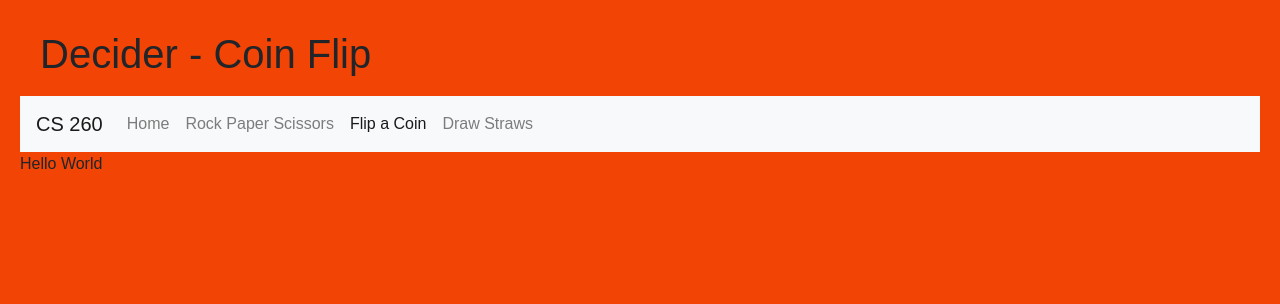
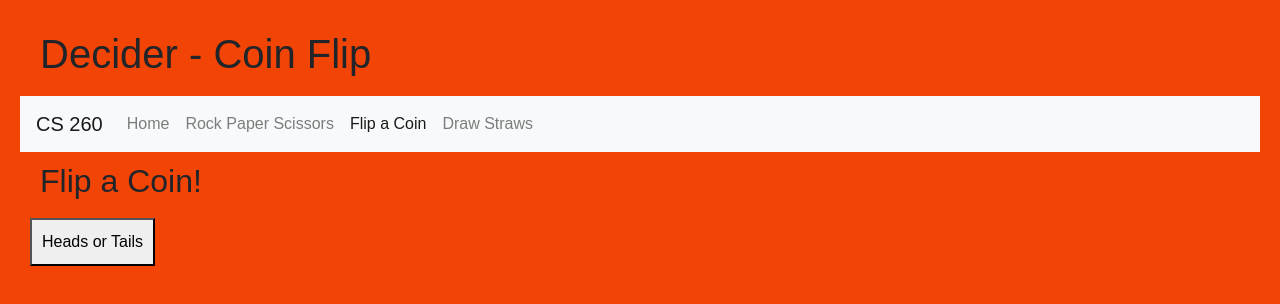
Before and after one commit to tesshoughton/Decider, a plain HTML site: page pages/CoinFlip.html in a window 1280 px wide. Drawn offline with nearby package versions, Linux system fonts and the light colour scheme; a web font is replaced by a local one.

Commit message:
Began basic coin flip page. Have a button that randomly picks heads or tails.

```diff
--- a/css/styles.css
+++ b/css/styles.css
@@ -11,9 +11,19 @@ h1 {
     padding: 10px;
 }
 
+h2 {
+    margin-left: 10px;
+    padding: 10px;
+}
+
+button {
+    margin-left: 10px;
+    padding: 10px;
+}
+
 #welcome {
     text-align: center;
-    color: #044BD9;
+    color: #093c99;
     text-shadow: #0455BF;
     margin: 20px;
 }
--- a/pages/CoinFlip.html
+++ b/pages/CoinFlip.html
@@ -39,7 +39,31 @@
         </nav>
 
         <body>
-            <p>Hello World</p>
+            <h2>Flip a Coin!</h2>
+            <button onclick="myFunction()">Heads or Tails</button>
+            <p id="coin"></p>
+
+            <script>
+              function myFunction() {
+                function getRandomInt(min, max) {
+                  return Math.floor(Math.random() * (max - min)) + min;
+                }
+                var num = getRandomInt(1, 3);
+                var answer;
+                switch (num) {
+                  case 1:
+                    answer = "Heads";
+                    break;
+                  case 2:
+                    answer = "Tails";
+                    break;
+                }
+
+                document.getElementById("coin").style.marginLeft="10px";
+                document.getElementById("coin").style.padding="10px";
+                document.getElementById("coin").innerHTML = answer;
+              }
+            </script>
         </body>
       </div>
 
```
